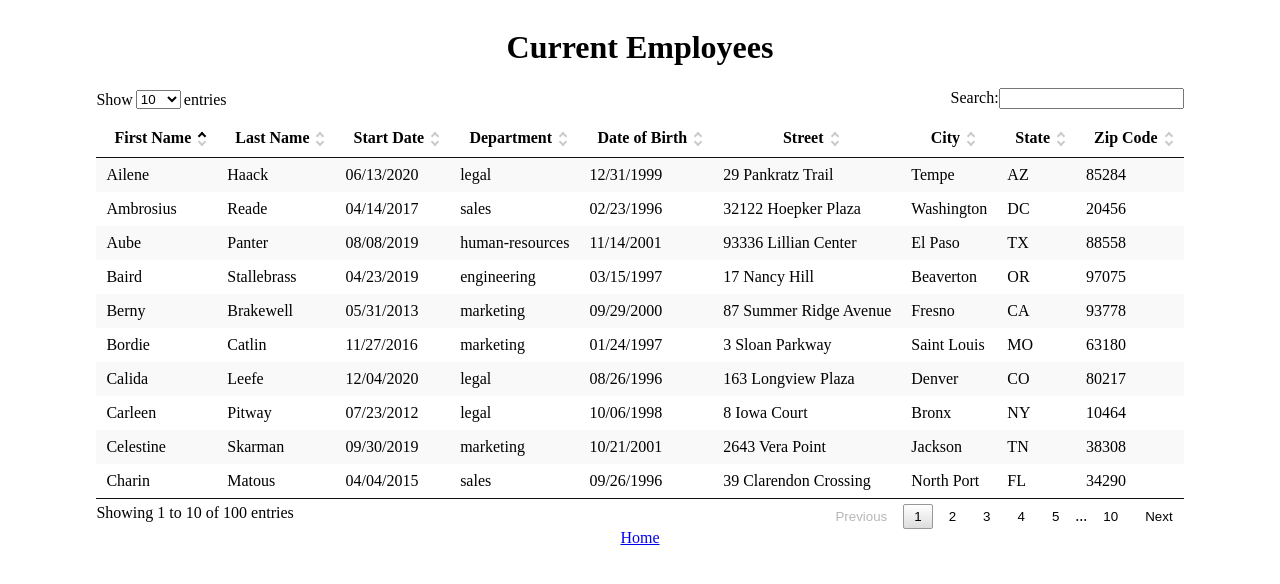
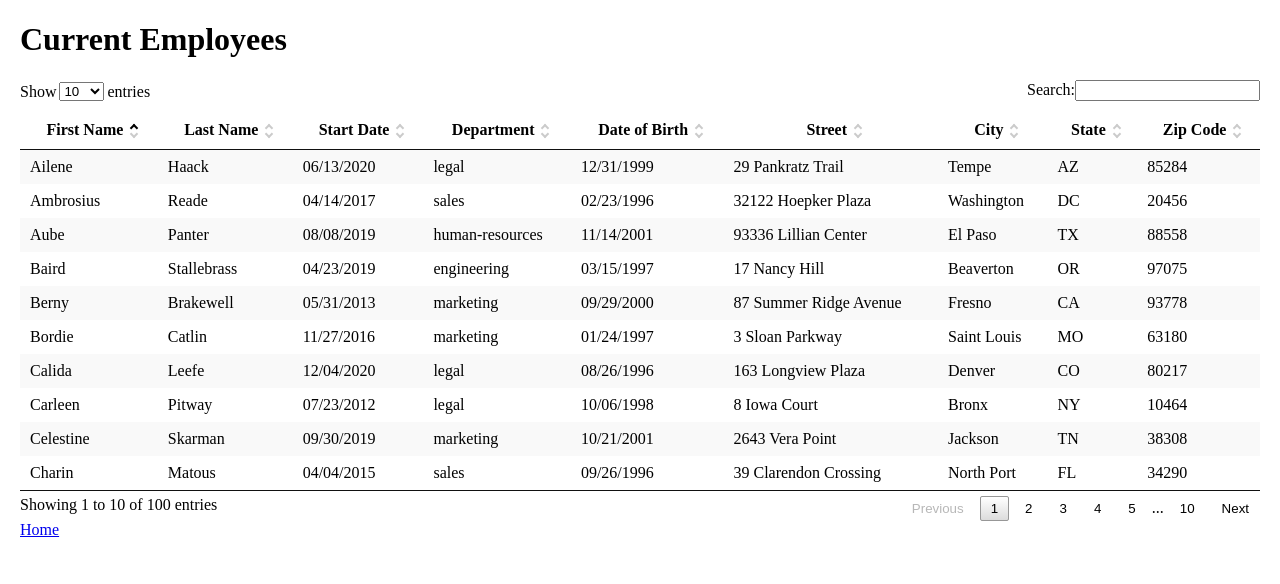
Before and after one commit to aiibe/SouksavanhSyphanravong_14_02122021, a React (Vite) app: page /employee-list in a window 1280 px wide. Shown: the top 584 px of the page. Built offline with nearby package versions, Linux system fonts and the light colour scheme.

Commit message:
Add scrollable table

```diff
--- a/src/components/DataTable/index.css
+++ b/src/components/DataTable/index.css
@@ -1,12 +1,19 @@
+.react-datatable__table-wrap {
+  display: block;
+  overflow-x: auto;
+}
+
 .react-datatable__table {
   border-bottom: 1px solid #111;
   border-spacing: 0;
+  width: 100%;
   margin-bottom: 5px;
 }
 
 .react-datatable__table thead tr th {
   padding: 10px 18px;
   border-bottom: 1px solid #111;
+  white-space: nowrap;
 }
 
 .react-datatable__table-row--even {
--- a/src/components/DataTable/index.tsx
+++ b/src/components/DataTable/index.tsx
@@ -71,6 +71,7 @@ function DataTable({ showingLength, columns, rows }: PropType) {
         <SearchBox inputChange={handleSearchChange} inputValue={search} />
       </div>
 
+      <div className="react-datatable__table-wrap">
         <table className="react-datatable__table" role="grid">
           <TableHead
             columns={columns}
@@ -79,6 +80,7 @@ function DataTable({ showingLength, columns, rows }: PropType) {
           />
           <TableBody data={sortData} showLength={showing} page={currentPage} />
         </table>
+      </div>
 
       <div className="react-datatable__foot">
         <ShowInfo
--- a/src/index.css
+++ b/src/index.css
@@ -1,3 +1,7 @@
+body {
+  margin: 0;
+}
+
 .title {
   display: flex;
   align-items: center;
@@ -5,10 +9,8 @@
 }
 
 .container {
-  display: flex;
-  flex-direction: column;
-  align-items: center;
-  justify-content: center;
+  margin: 0 auto;
+  padding: 0 20px;
 }
 
 label {
@@ -30,5 +32,3 @@ select {
 .address {
   margin-top: 10px;
 }
-
-/* Table CSS */
--- a/src/pages/EmployeeList.tsx
+++ b/src/pages/EmployeeList.tsx
@@ -16,7 +16,7 @@ const columns = [
 
 function EmployeeList() {
   return (
-    <div id="employee-div" className="container">
+    <div className="container">
       <h1>Current Employees</h1>
       <DataTable columns={columns} rows={data} />
       <Link to="/">Home</Link>
```
Lines whose indentation alone changed are shown as unchanged.
